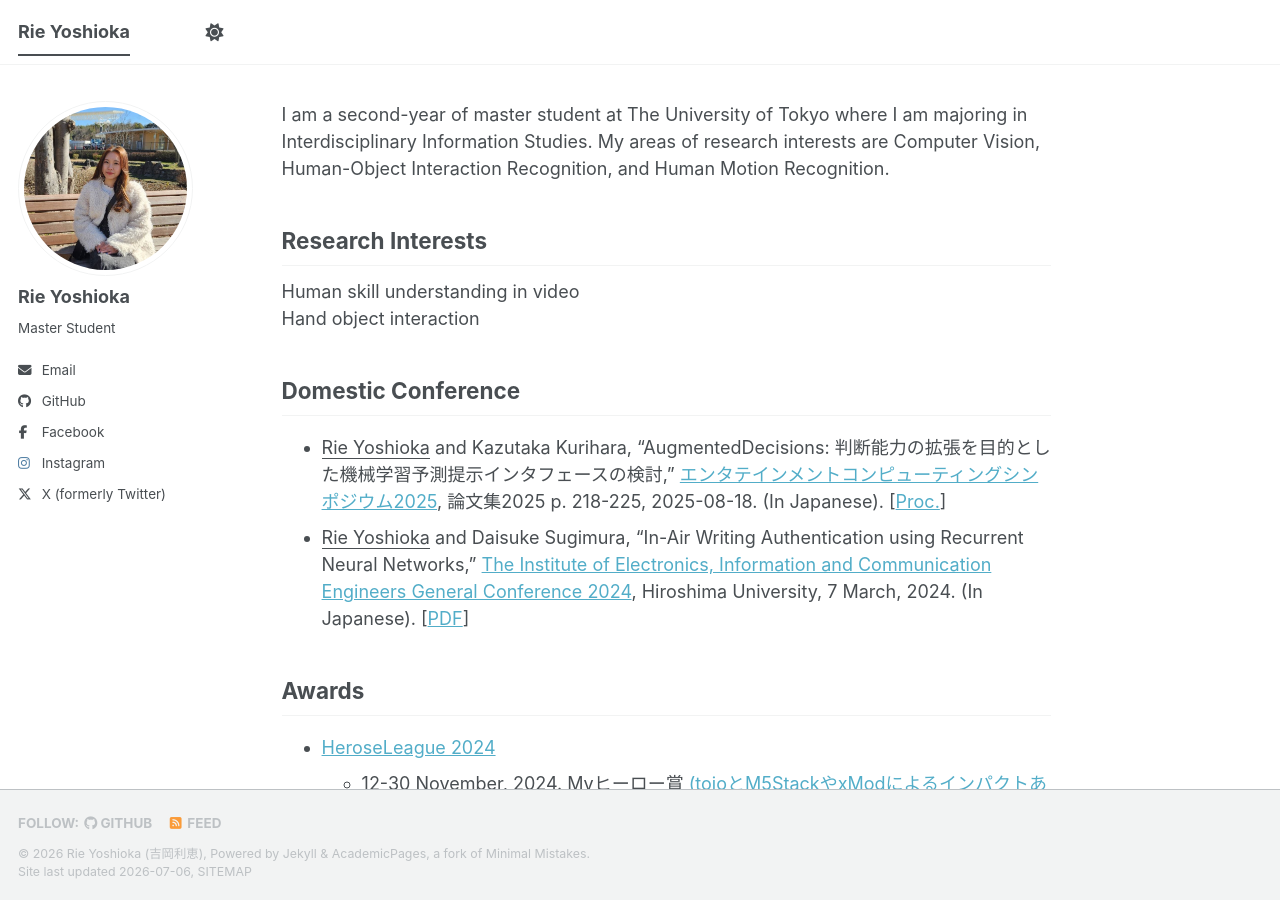
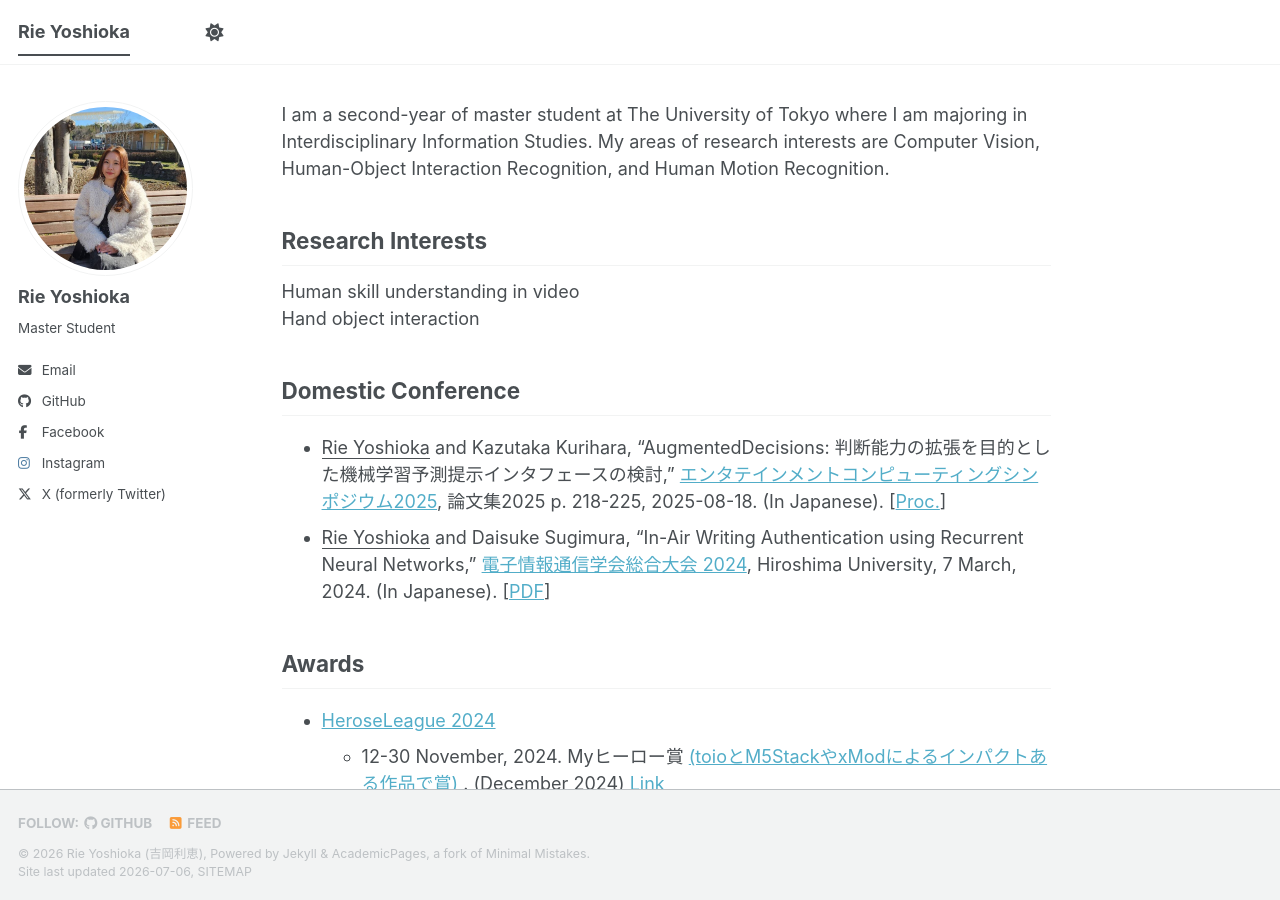
Before and after one commit to rie-yoshi/rie-yoshi.github.io, a Jekyll site: the page built from _pages/about.md, in a window 1280 px wide and 900 px high. Built offline with Jekyll 4.4.1, drawn with Linux system fonts in a browser that asks for light colours; a script bundle is joined from its source files by our own code; library files that are not in the unit come from our copies.

Commit message:
Update conference presentation details in about.md

```diff
--- a/_pages/about.md
+++ b/_pages/about.md
@@ -16,7 +16,7 @@ Hand object interaction
 
 ## Domestic Conference
 - <u>Rie Yoshioka</u> and Kazutaka Kurihara, "AugmentedDecisions: 判断能力の拡張を目的とした機械学習予測提示インタフェースの検討," [エンタテインメントコンピューティングシンポジウム2025](https://ec2025.entcomp.org/program/), 論文集2025 p. 218-225, 2025-08-18. (In Japanese). [[Proc.](https://ipsj.ixsq.nii.ac.jp/records/2003677)]
-- <u>Rie Yoshioka</u> and Daisuke Sugimura, “In-Air Writing Authentication using Recurrent Neural Networks,” [The Institute of Electronics, Information and Communication Engineers General Conference 2024](https://pub.confit.atlas.jp/ja/event/general2024/presentation/D-12B-16), Hiroshima University, 7 March, 2024. (In Japanese). [[PDF](https://drive.google.com/file/d/1NjCGtUBL-Jo2mJaRtByzdK41CbO1wpso/view)]
+- <u>Rie Yoshioka</u> and Daisuke Sugimura, “In-Air Writing Authentication using Recurrent Neural Networks,” [電子情報通信学会総合大会 2024](https://pub.confit.atlas.jp/ja/event/general2024/presentation/D-12B-16), Hiroshima University, 7 March, 2024. (In Japanese). [[PDF](https://drive.google.com/file/d/1NjCGtUBL-Jo2mJaRtByzdK41CbO1wpso/view)]
 
 ## Awards
 - [HeroseLeague 2024](https://heroes-league.net/)
```
